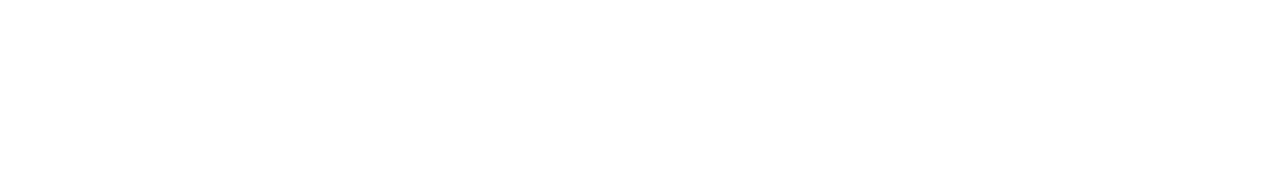
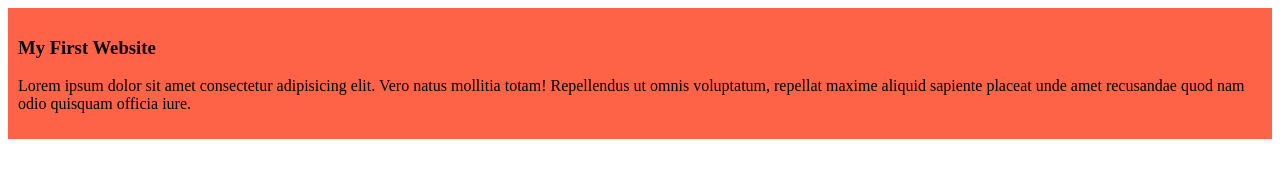
Before and after one commit to MrHasib1/my-simple_website, a plain HTML site: page index.html in a window 1280 px wide. Drawn offline with Linux system fonts and the light colour scheme.

Commit message:
added the first blog

```diff
--- a/index.html
+++ b/index.html
@@ -4,6 +4,17 @@
     <meta charset="UTF-8" />
     <meta name="viewport" content="width=device-width, initial-scale=1.0" />
     <title>My Simple Website</title>
+    <link rel="stylesheet" href="styles/blog.css" />
   </head>
-  <body></body>
+  <body>
+    <div>
+      <h3>My First Website</h3>
+      <p>
+        Lorem ipsum dolor sit amet consectetur adipisicing elit. Vero natus
+        mollitia totam! Repellendus ut omnis voluptatum, repellat maxime aliquid
+        sapiente placeat unde amet recusandae quod nam odio quisquam officia
+        iure.
+      </p>
+    </div>
+  </body>
 </html>
--- /dev/null
+++ b/styles/blog.css
@@ -0,0 +1,4 @@
+div {
+  background-color: tomato;
+  padding: 10px;
+}
```
